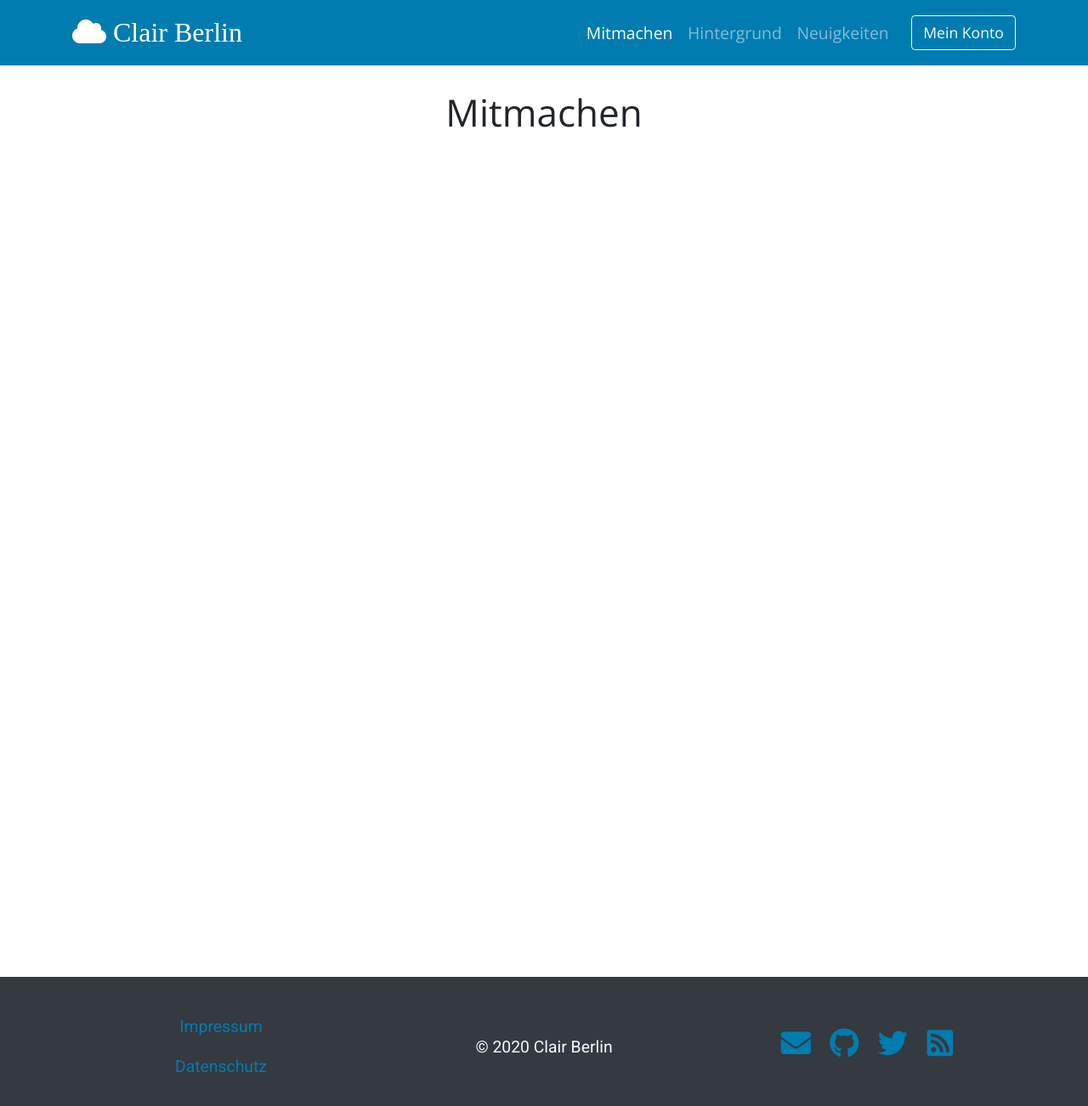
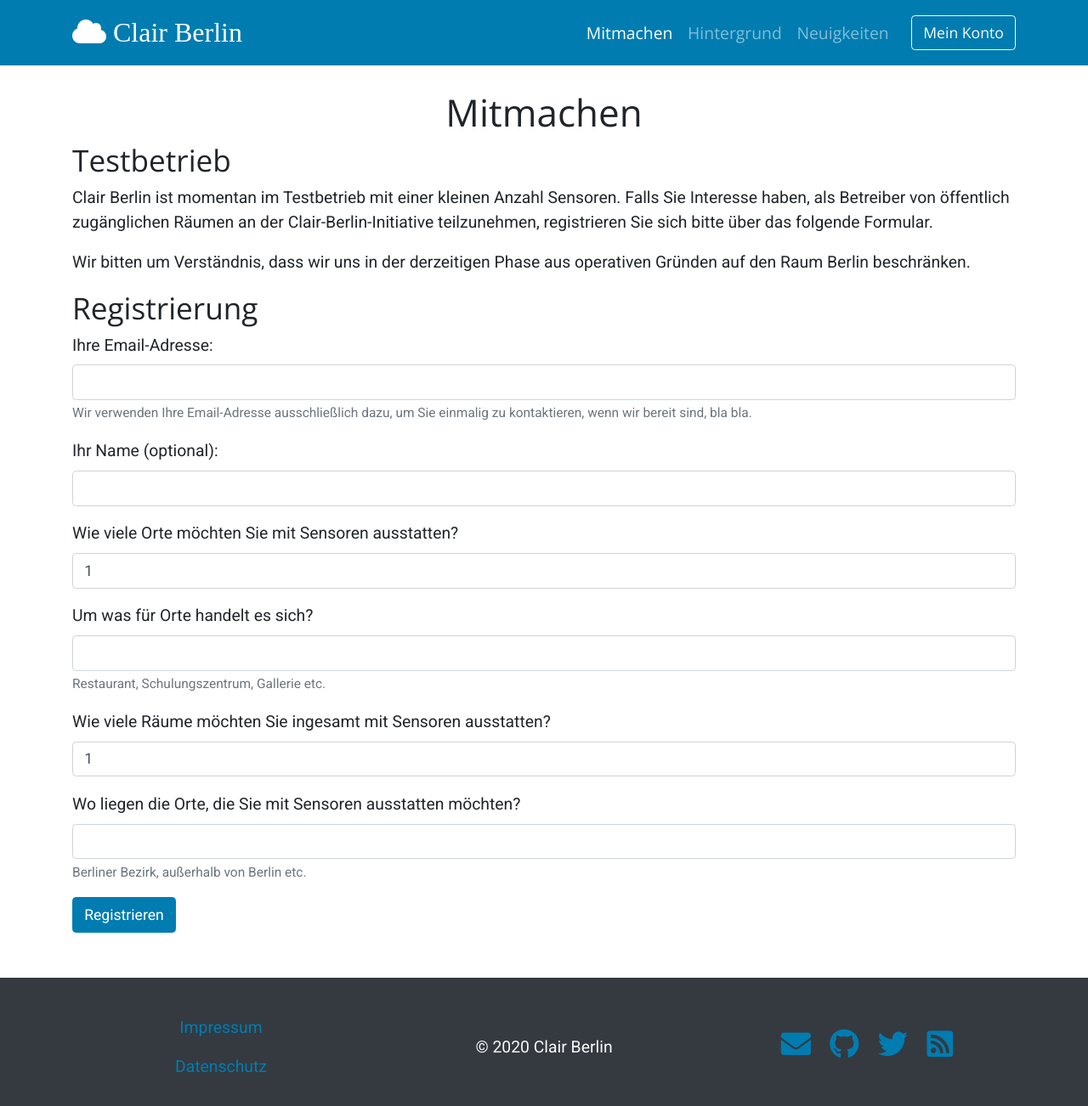
Before and after one commit to ClairBerlin/clair-website, a Jekyll site: the page built from mitmachen.md, in a window 1280 px wide and 1314 px high. Shown: the top 1302 px of the window at 85% size. Built offline with Jekyll 4.4.1, drawn with Linux system fonts in a browser that asks for light colours; some web fonts are replaced.

Commit message:
Add first draft of registration form

```diff
--- a/mitmachen.md
+++ b/mitmachen.md
@@ -4,3 +4,68 @@ title: Mitmachen
 ---
 
 # Mitmachen
+
+## Testbetrieb
+
+Clair Berlin ist momentan im Testbetrieb mit einer kleinen Anzahl Sensoren.
+Falls Sie Interesse haben, als Betreiber von öffentlich zugänglichen Räumen an
+der Clair-Berlin-Initiative teilzunehmen, registrieren Sie sich bitte über das
+folgende Formular.
+
+Wir bitten um Verständnis, dass wir uns in der derzeitigen Phase aus operativen
+Gründen auf den Raum Berlin beschränken.
+
+## Registrierung
+
+<form class="needs-validation" action="https://usebasin.com/f/e2ea6ee517a9" method="POST">
+  <div class="form-group">
+    <label for="operatorEmail">Ihre Email-Adresse:</label>
+    <input type="operatorEmail" class="form-control" id="operatorEmail" name="operatorEmail" required aria-describedby="operatorEmailHelp">
+    <small id="operatorEmailHelp" class="form-text text-muted">
+      Wir verwenden Ihre Email-Adresse ausschließlich dazu, um Sie einmalig zu
+      kontaktieren, wenn wir bereit sind, bla bla.
+    </small>
+  </div>
+  <div class="form-group">
+    <label for="operatorName">Ihr Name (optional):</label>
+    <input type="text" class="form-control" id="operatorName" name="operatorName" aria-describedby="operatorNameHelp">
+  </div>
+  <div class="form-group">
+    <label for="numberSites">Wie viele Orte möchten Sie mit Sensoren ausstatten?</label>
+    <input type="number" value="1" min="1" max="99" class="form-control" id="number" name="numberSites">
+  </div>
+  <div class="form-group">
+    <label for="kind">Um was für Orte handelt es sich?</label>
+    <input type="text" class="form-control" id="kind" name="kind" required aria-describedby="kindHelp">
+    <small id="kindHelp" class="form-text text-muted">Restaurant, Schulungszentrum, Gallerie etc.</small>
+  </div>
+  <div class="form-group">
+    <label for="numberRooms">Wie viele Räume möchten Sie ingesamt mit Sensoren ausstatten?</label>
+    <input type="number" value="1" min="1" max="99" class="form-control" id="numberRooms" name="numberRooms">
+  </div>
+  <div class="form-group">
+    <label for="locations">Wo liegen die Orte, die Sie mit Sensoren ausstatten möchten?</label>
+    <input type="text" class="form-control" id="locations" name="locations" required aria-describedby="locationsHelp">
+    <small id="locationsHelp" class="form-text text-muted">Berliner Bezirk, außerhalb von Berlin etc.</small>
+  </div>
+  <button type="submit" class="btn btn-primary">Registrieren</button>
+</form>
+<script>
+(function() {
+  'use strict';
+  window.addEventListener('load', function() {
+    // Fetch all the forms we want to apply custom Bootstrap validation styles to
+    var forms = document.getElementsByClassName('needs-validation');
+    // Loop over them and prevent submission
+    var validation = Array.prototype.filter.call(forms, function(form) {
+      form.addEventListener('submit', function(event) {
+        if (form.checkValidity() === false) {
+          event.preventDefault();
+          event.stopPropagation();
+        }
+        form.classList.add('was-validated');
+      }, false);
+    });
+  }, false);
+})();
+</script>
```
